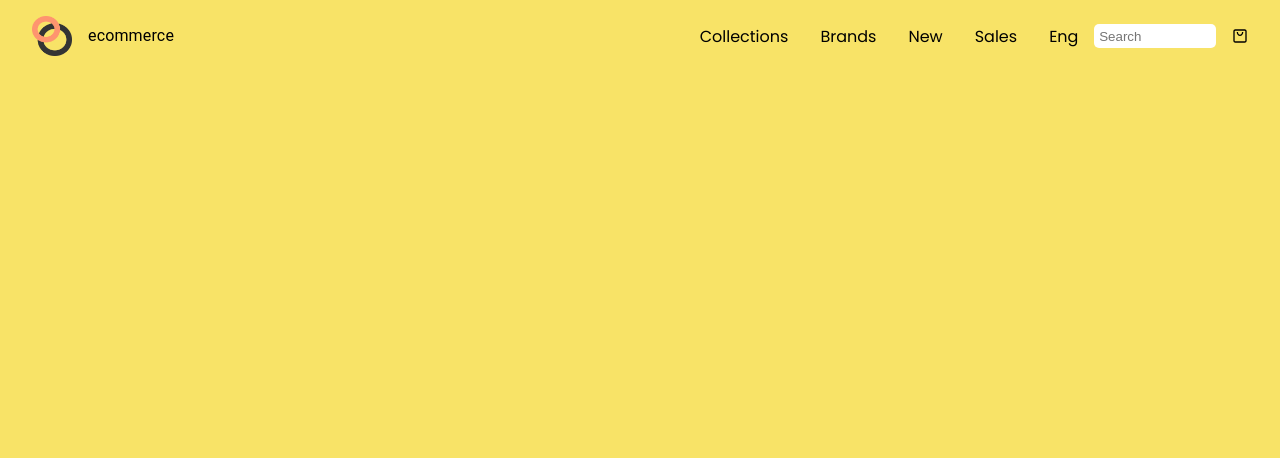
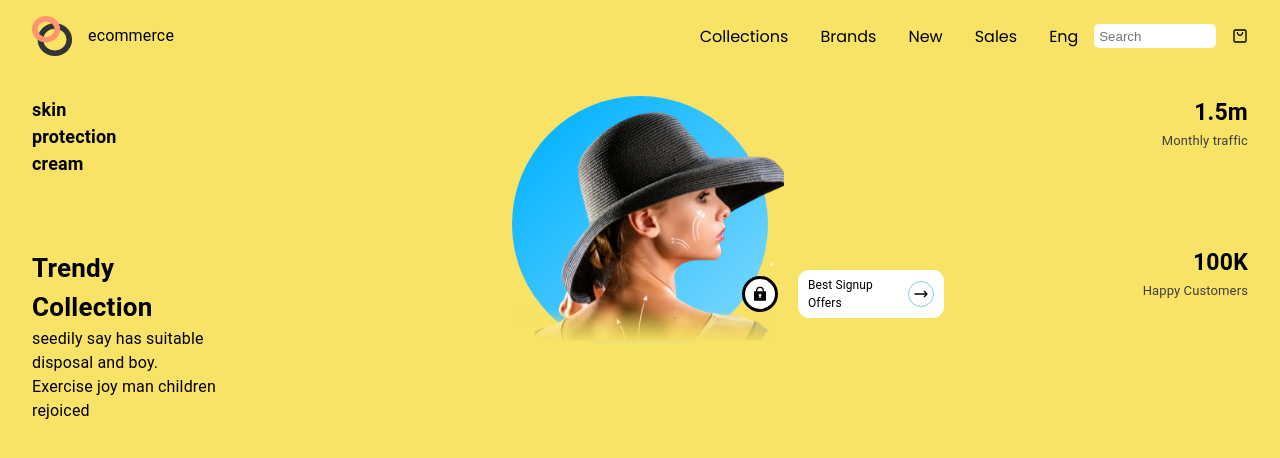
Before and after one commit to ehsanMahmoodi/cosmetics-store, a React (Create React App) app: page / in a window 1280 px wide. Shown: the top 458 px of the page. Built offline with nearby package versions, Linux system fonts and the light colour scheme.

Commit message:
create hero

```diff
--- a/src/app/App.js
+++ b/src/app/App.js
@@ -1,13 +1,13 @@
-// component
-import {Header} from "../components";
+// component's
+import { Header, Hero } from "../components";
 
 const App = () => {
-    return (
-       <>
-       <Header/>
-       </>
-
-    );
-}
+  return (
+    <>
+      <Header />
+      <Hero />
+    </>
+  );
+};
 
 export default App;
--- a/src/components/Header/Header.js
+++ b/src/components/Header/Header.js
@@ -5,7 +5,7 @@ import { useStyle } from "./Header.style";
 import logo from "../../assets/images/logo.png";
 // icon
 import { CgShoppingBag } from "react-icons/cg";
-import { HiBars3BottomRight, HiOutlineBars3BottomRight } from "react-icons/hi2";
+import { HiOutlineBars3BottomRight } from "react-icons/hi2";
 
 const Header = () => {
   const classes = useStyle();
--- /dev/null
+++ b/src/components/Hero/Hero.js
@@ -0,0 +1,69 @@
+import { Avatar, Box, Grid, Typography } from "@mui/material";
+// style
+import { useStyle } from "./Hero.style";
+// image
+import personImg from "../../assets/images/hero.png";
+// icon's
+import { RiLock2Fill } from "react-icons/ri";
+import { HiOutlineArrowNarrowRight } from "react-icons/hi";
+import { useEffect, useState } from "react";
+
+const Hero = () => {
+  // play hero img animation in first render
+  const [playAnimation, setPlayAnimation] = useState(false);
+
+  // get css style
+  const classes = useStyle({ playAnimation });
+
+  useEffect(() => {
+    setPlayAnimation(true);
+    return () => {
+      setPlayAnimation(false);
+    };
+  }, []);
+
+  return (
+    <Box className={classes.hero_container}>
+      <Grid container>
+        <Grid item xs={4} sm={3} className={"left_side"}>
+          <Box className="top">
+            <Typography>skin protection cream</Typography>
+          </Box>
+          <Box className="bottom">
+            <Typography>Trendy Collection</Typography>
+            <Typography>
+              seedily say has suitable disposal and boy. Exercise joy man
+              children rejoiced
+            </Typography>
+          </Box>
+        </Grid>
+        <Grid item xs={8} sm={6} className={"middle_side"}>
+          <Box className="overlay">
+            <Avatar src={personImg} className={"hero_img"} />
+          </Box>
+          <Box className="hero_cart">
+            <Box className="lock_avatar_wrapper">
+              <RiLock2Fill />
+            </Box>
+            <Box className="signup">
+              <Typography>Best Signup Offers</Typography>
+              <HiOutlineArrowNarrowRight className={"arrow_right"} />
+            </Box>
+          </Box>
+        </Grid>
+        <Grid item xs={12} sm={3} className={"right_side"}>
+          <Box className="top">
+            <Typography className={"title"}>1.5m</Typography>
+            <Typography className={"sub_title"}>Monthly traffic</Typography>
+          </Box>
+          <Box className="bottom">
+            <Typography className={"title"}>100K</Typography>
+            <Typography className={"sub_title"}>Happy Customers</Typography>
+          </Box>
+        </Grid>
+      </Grid>
+    </Box>
+  );
+};
+
+export default Hero;
--- /dev/null
+++ b/src/components/Hero/Hero.style.js
@@ -0,0 +1,140 @@
+import { makeStyles } from "@mui/styles";
+import { defaultTheme } from "../../theme/defaultTheme";
+
+export const useStyle = makeStyles({
+  hero_container: {
+    padding: "0 2rem",
+    marginTop: "1.5rem",
+    "& > div": {
+      minHeight: "20rem",
+    },
+    "& .left_side": {
+      display: "flex",
+      flexDirection: "column",
+      "& .top": {
+        "& p": {
+          width: "min-content",
+          fontSize: "1.125rem",
+          fontWeight: "600",
+        },
+      },
+      "& .bottom": {
+        marginTop: "4.5rem",
+        "& p:nth-child(1)": {
+          width: "min-content",
+          fontSize: "1.625rem",
+          fontWeight: "600",
+        },
+        "& p:nth-child(2)": {
+          maxWidth: "11.875rem",
+        },
+      },
+      [defaultTheme.breakpoints.down(840)]: {
+        maxWidth: "33.333333%",
+        flexBasis: "33.333333%",
+      },
+    },
+    "& .middle_side": {
+      position: "relative",
+      "& .overlay": {
+        width: "16rem",
+        height: "16rem",
+        borderRadius: "50%",
+        position: "relative",
+        margin: "0 auto",
+        background:
+          "linear-gradient(135.74deg, #0bb5ff 14.09%, #6dd3fe 83.81%)",
+        "& .hero_img": {
+          transition: "bottom 1s ease-in-out",
+          borderRadius: "0",
+          width: "17rem",
+          height: "16rem",
+          position: "absolute",
+          left: "0",
+          bottom: ({ playAnimation }) => (playAnimation ? "0px" : "-13px"),
+        },
+      },
+      "& .hero_cart": {
+        position: "absolute",
+        right: "0",
+        bottom: "32%",
+        display: "flex",
+        alignItems: "center",
+        gap: "1.25rem",
+        "& .lock_avatar_wrapper": {
+          width: "1.875rem",
+          height: "1.875rem",
+          background: "#fff",
+          border: "0.1875rem solid #000",
+          borderRadius: "50%",
+          display: "flex",
+          justifyContent: "center",
+          alignItems: "center",
+        },
+        "& .signup": {
+          background: "#fff",
+          display: "flex",
+          alignItems: "center",
+          borderRadius: "0.6875rem",
+          height: "2.5rem",
+          padding: "0.25rem 0.625rem",
+          "& > p": {
+            fontSize: "0.75rem",
+            maxWidth: "6.25rem",
+          },
+          "& .arrow_right": {
+            border: "0.0625rem solid skyblue",
+            borderRadius: "50%",
+            padding: "0.25rem",
+          },
+        },
+        [defaultTheme.breakpoints.down(840)]: {
+          bottom: "4% !important",
+          gap: "0.6875rem",
+          "& .signup": {
+            maxWidth: "6rem",
+            "& > p": {
+              fontSize: "0.6875rem",
+            },
+          },
+        },
+      },
+      [defaultTheme.breakpoints.down(840)]: {
+        maxWidth: "66.666667%",
+        flexBasis: "66.666667%",
+      },
+    },
+    "& .right_side": {
+      display: "flex",
+      flexDirection: "column",
+      "& > div": {
+        textAlign: "right",
+        "& .title": {
+          fontSize: "1.4375rem",
+          fontWeight: "600",
+        },
+        "& .sub_title": {
+          fontSize: "0.8125rem",
+          fontWeight: "400",
+          color: "#3d3d3d",
+        },
+        "&.bottom": {
+          marginTop: "6rem",
+        },
+      },
+      [defaultTheme.breakpoints.down(840)]: {
+        maxWidth: "100%",
+        flexBasis: "100%",
+        flexDirection: "row",
+        justifyContent: "space-around",
+        marginTop: "1.5rem",
+        "& > div": {
+          textAlign: "left",
+          "&.bottom": {
+            marginTop: "0rem !important",
+          },
+        },
+      },
+    },
+  },
+});
--- a/src/components/index.js
+++ b/src/components/index.js
@@ -1 +1,2 @@
-export { default as Header } from './Header/Header'
+export { default as Header } from "./Header/Header";
+export { default as Hero } from "./Hero/Hero";
```
